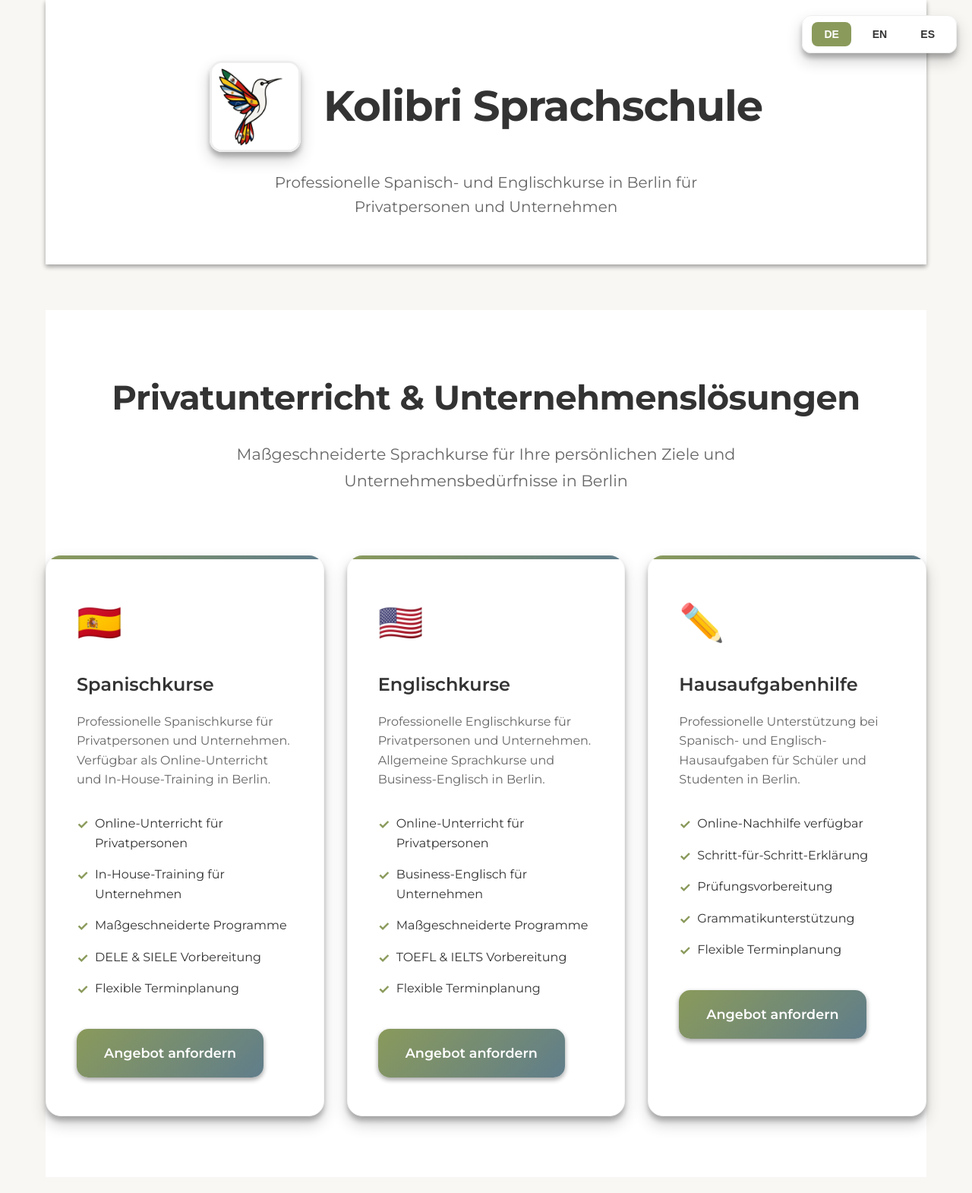
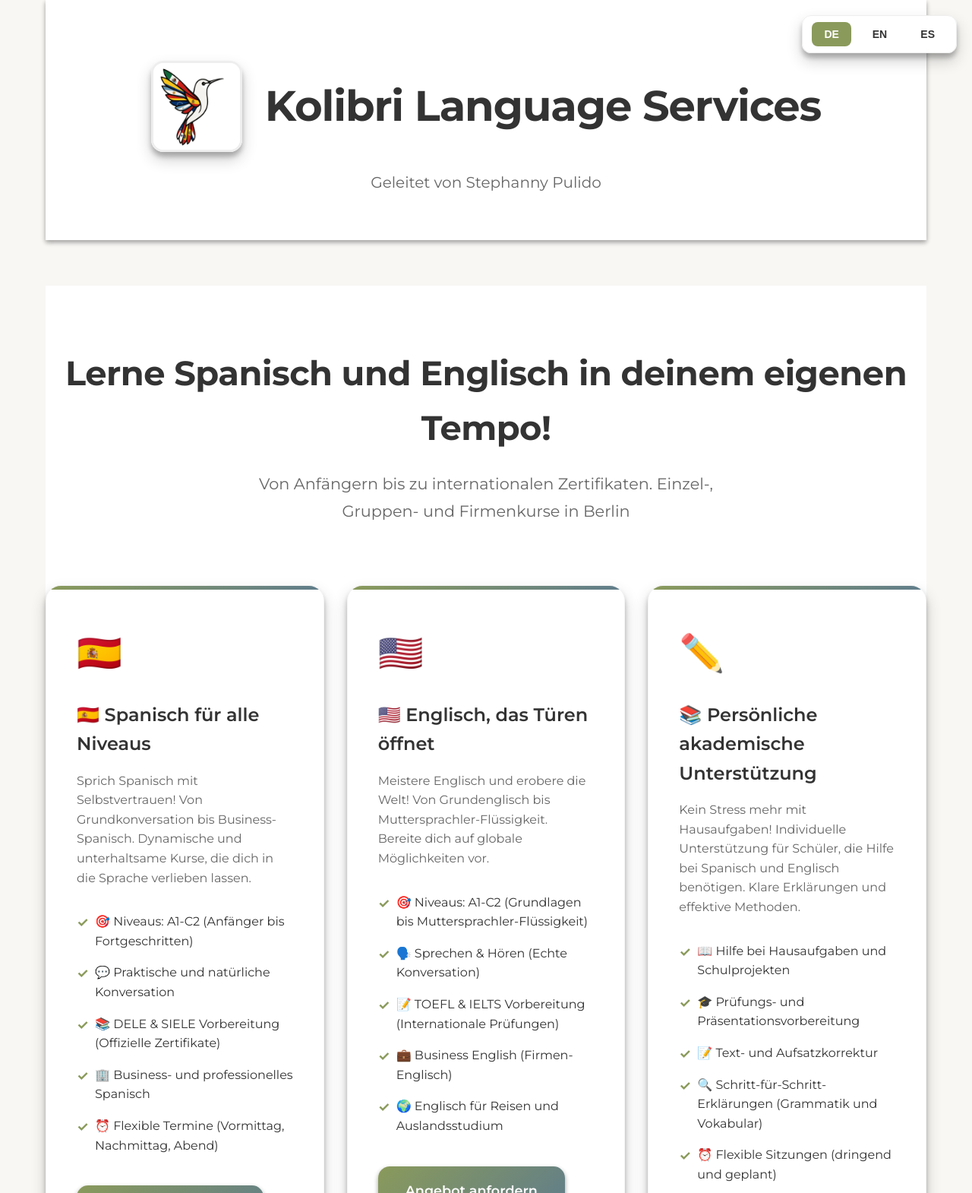
Before and after one commit to kolibrilanguageservices/web, a plain HTML site: page index.html in a window 1280 px wide. Shown: the top 1570 px of the page at 76% size. Drawn offline with Linux system fonts and the light colour scheme.

Commit message:
Update: Cambio de título a Kolibri Language Services, versión completa en alemán con textos atractivos y agregado Impressum en las tres versiones

```diff
--- a/index.html
+++ b/index.html
@@ -663,58 +663,58 @@
             <header>
                 <div class="header-content">
                     <div class="header-logo-container">
-                        <img src="images/logo.png" alt="Kolibri Sprachschule Logo" class="logo-image">
-                        <h1 class="logo">Kolibri Sprachschule</h1>
+                        <img src="images/logo.png" alt="Kolibri Language Services Logo" class="logo-image">
+                        <h1 class="logo">Kolibri Language Services</h1>
                     </div>
-                    <p class="subtitle">Professionelle Spanisch- und Englischkurse in Berlin für Privatpersonen und Unternehmen</p>
+                    <p class="subtitle">Geleitet von Stephanny Pulido</p>
                 </div>
             </header>
 
             <section class="services-section">
                 <div class="section-header">
-                    <h2 class="section-title">Privatunterricht & Unternehmenslösungen</h2>
-                    <p class="section-subtitle">Maßgeschneiderte Sprachkurse für Ihre persönlichen Ziele und Unternehmensbedürfnisse in Berlin</p>
+                    <h2 class="section-title">Lerne Spanisch und Englisch in deinem eigenen Tempo!</h2>
+                    <p class="section-subtitle">Von Anfängern bis zu internationalen Zertifikaten. Einzel-, Gruppen- und Firmenkurse in Berlin</p>
                 </div>
 
                 <div class="services-grid">
                     <div class="service-card">
                         <div class="service-icon">🇪🇸</div>
-                        <h3 class="service-title">Spanischkurse</h3>
-                        <p class="service-description">Professionelle Spanischkurse für Privatpersonen und Unternehmen. Verfügbar als Online-Unterricht und In-House-Training in Berlin.</p>
+                        <h3 class="service-title">🇪🇸 Spanisch für alle Niveaus</h3>
+                        <p class="service-description">Sprich Spanisch mit Selbstvertrauen! Von Grundkonversation bis Business-Spanisch. Dynamische und unterhaltsame Kurse, die dich in die Sprache verlieben lassen.</p>
                         <ul class="service-features">
-                            <li>Online-Unterricht für Privatpersonen</li>
-                            <li>In-House-Training für Unternehmen</li>
-                            <li>Maßgeschneiderte Programme</li>
-                            <li>DELE & SIELE Vorbereitung</li>
-                            <li>Flexible Terminplanung</li>
+                            <li>🎯 Niveaus: A1-C2 (Anfänger bis Fortgeschritten)</li>
+                            <li>💬 Praktische und natürliche Konversation</li>
+                            <li>📚 DELE & SIELE Vorbereitung (Offizielle Zertifikate)</li>
+                            <li>🏢 Business- und professionelles Spanisch</li>
+                            <li>⏰ Flexible Termine (Vormittag, Nachmittag, Abend)</li>
                         </ul>
                         <a href="https://wa.me/4915226997488?text=Guten Tag! Ich interessiere mich für Spanischkurse bei Kolibri Sprachschule in Berlin. Können Sie mir mehr Informationen über Ihre Unternehmenslösungen und Privatkurse geben?" class="cta-button" target="_blank">Angebot anfordern</a>
                     </div>
 
                     <div class="service-card">
                         <div class="service-icon">🇺🇸</div>
-                        <h3 class="service-title">Englischkurse</h3>
-                        <p class="service-description">Professionelle Englischkurse für Privatpersonen und Unternehmen. Allgemeine Sprachkurse und Business-Englisch in Berlin.</p>
+                        <h3 class="service-title">🇺🇸 Englisch, das Türen öffnet</h3>
+                        <p class="service-description">Meistere Englisch und erobere die Welt! Von Grundenglisch bis Muttersprachler-Flüssigkeit. Bereite dich auf globale Möglichkeiten vor.</p>
                         <ul class="service-features">
-                            <li>Online-Unterricht für Privatpersonen</li>
-                            <li>Business-Englisch für Unternehmen</li>
-                            <li>Maßgeschneiderte Programme</li>
-                            <li>TOEFL & IELTS Vorbereitung</li>
-                            <li>Flexible Terminplanung</li>
+                            <li>🎯 Niveaus: A1-C2 (Grundlagen bis Muttersprachler-Flüssigkeit)</li>
+                            <li>🗣️ Sprechen & Hören (Echte Konversation)</li>
+                            <li>📝 TOEFL & IELTS Vorbereitung (Internationale Prüfungen)</li>
+                            <li>💼 Business English (Firmen-Englisch)</li>
+                            <li>🌍 Englisch für Reisen und Auslandsstudium</li>
                         </ul>
                         <a href="https://wa.me/4915226997488?text=Guten Tag! Ich interessiere mich für Englischkurse bei Kolibri Sprachschule in Berlin. Können Sie mir mehr Informationen über Ihre Unternehmenslösungen und Privatkurse geben?" class="cta-button" target="_blank">Angebot anfordern</a>
                     </div>
 
                     <div class="service-card">
                         <div class="service-icon">✏️</div>
-                        <h3 class="service-title">Hausaufgabenhilfe</h3>
-                        <p class="service-description">Professionelle Unterstützung bei Spanisch- und Englisch-Hausaufgaben für Schüler und Studenten in Berlin.</p>
+                        <h3 class="service-title">📚 Persönliche akademische Unterstützung</h3>
+                        <p class="service-description">Kein Stress mehr mit Hausaufgaben! Individuelle Unterstützung für Schüler, die Hilfe bei Spanisch und Englisch benötigen. Klare Erklärungen und effektive Methoden.</p>
                         <ul class="service-features">
-                            <li>Online-Nachhilfe verfügbar</li>
-                            <li>Schritt-für-Schritt-Erklärung</li>
-                            <li>Prüfungsvorbereitung</li>
-                            <li>Grammatikunterstützung</li>
-                            <li>Flexible Terminplanung</li>
+                            <li>📖 Hilfe bei Hausaufgaben und Schulprojekten</li>
+                            <li>🎓 Prüfungs- und Präsentationsvorbereitung</li>
+                            <li>📝 Text- und Aufsatzkorrektur</li>
+                            <li>🔍 Schritt-für-Schritt-Erklärungen (Grammatik und Vokabular)</li>
+                            <li>⏰ Flexible Sitzungen (dringend und geplant)</li>
                         </ul>
                         <a href="https://wa.me/4915226997488?text=Guten Tag! Ich interessiere mich für Hausaufgabenhilfe bei Kolibri Sprachschule in Berlin. Können Sie mir mehr Informationen geben?" class="cta-button" target="_blank">Angebot anfordern</a>
                     </div>
@@ -728,13 +728,13 @@
                     </div>
                     <div class="profile-info">
                         <h2 class="profile-name">Stephanny Pulido</h2>
-                        <p class="profile-title">Internationale Sprachpädagogin & Forscherin</p>
+                        <p class="profile-title">Deine Führerin in der Welt der Sprachen</p>
                         <p class="profile-description">
-                            Internationale Pädagogin mit Spezialisierung auf Englisch- und Spanisch-Sprachunterricht mit umfangreicher Erfahrung in multikulturellen Umgebungen, einschließlich USA, Kolumbien und Deutschland. Aktuell arbeitet sie als Freelancer für Englischunterricht bei einem Unternehmen in Berlin. Sie ist darauf spezialisiert, inklusive, technologiegestützte Lehrpläne zu erstellen, die kritisches Denken und Engagement fördern.
+                            Hallo! Ich bin Stephanny, deine leidenschaftliche Sprachlehrerin. Ich habe in Kolumbien, den Vereinigten Staaten und jetzt in Berlin unterrichtet und Hunderten von Schülern geholfen, ihre Sprachziele zu erreichen. Meine Methode kombiniert akademische Tradition mit modernen Techniken und schafft einzigartige und effektive Lernerfahrungen.
                         </p>
                         <div class="profile-credentials">
-                            <p><strong>Hochschulbildung:</strong> Master-Abschluss in Teaching English as a Foreign Language und Bachelor-Abschluss in Erziehungswissenschaften mit Schwerpunkt Englisch und Spanisch.</p>
-                            <p><strong>Kernkompetenzen:</strong> Lehrplanentwicklung, interkulturelle Bildung, Sprachbewertung, KI-Kompetenz und Integration digitaler Technologien.</p>
+                            <p><strong>🎓 Akademischer Hintergrund:</strong> Master-Abschluss in Teaching English as a Foreign Language + Bachelor-Abschluss in Erziehungswissenschaften (Englisch und Spanisch)</p>
+                            <p><strong>🌟 Spezialitäten:</strong> Natürliche Konversation, internationale Prüfungsvorbereitung, Business-Spanisch und Firmen-Englisch</p>
                         </div>
                     </div>
                 </div>
@@ -742,38 +742,38 @@
 
             <section class="about-section">
                 <div class="section-header">
-                    <h2 class="section-title">Warum Kolibri Sprachschule wählen?</h2>
-                    <p class="section-subtitle">Professionelle Sprachlösungen für Privatpersonen und Unternehmen in Berlin</p>
+                    <h2 class="section-title">Warum ist Kolibri Language Services deine beste Wahl?</h2>
+                    <p class="section-subtitle">Über 5 Jahre, in denen wir Leben durch Sprachenlernen in Berlin verändern</p>
                 </div>
 
                 <div class="about-grid">
                     <div class="about-item">
-                        <div class="about-icon">👤</div>
-                        <h3>Privatunterricht</h3>
-                        <p>Personalisierte Online-Kurse für individuelle Lernziele und Prüfungsvorbereitung</p>
+                        <div class="about-icon">🏢</div>
+                        <h3>Firmen & Teams</h3>
+                        <p>In-House-Firmenschulungen, die die internationale Kommunikation Ihres Unternehmens verbessern</p>
                     </div>
                     <div class="about-item">
                         <div class="about-icon">💻</div>
-                        <h3>Online-Unterricht</h3>
-                        <p>Flexible Online-Kurse für Privatpersonen und Remote-Teams</p>
+                        <h3>Online- & Präsenzunterricht</h3>
+                        <p>Vollständige Flexibilität: Lernen Sie von zu Hause oder in unseren Einrichtungen in Berlin</p>
                     </div>
                     <div class="about-item">
                         <div class="about-icon">🎯</div>
-                        <h3>Maßgeschneidert</h3>
-                        <p>Jedes Programm wird an Ihre spezifischen Lern- und Geschäftsziele angepasst</p>
+                        <h3>Personalisierte Methode</h3>
+                        <p>Jeder Schüler ist einzigartig. Wir passen den Inhalt an Ihren Lernstil und Ihre Ziele an</p>
                     </div>
                     <div class="about-item">
                         <div class="about-icon">⏰</div>
-                        <h3>Flexible Termine</h3>
-                        <p>Unterricht zu Zeiten, die sich an Ihren Zeitplan anpassen</p>
+                        <h3>Termine, die sich an Sie anpassen</h3>
+                        <p>Vormittag, Nachmittag oder Abend. Finden Sie die perfekte Zeit zum Lernen</p>
                     </div>
                 </div>
             </section>
 
             <section class="contact-section" id="contact">
                 <div class="section-header">
-                    <h2 class="section-title">Interessiert an unseren Sprachlösungen?</h2>
-                    <p class="section-subtitle">Kontaktieren Sie uns für ein maßgeschneidertes Angebot für Ihre persönlichen Ziele oder Unternehmensbedürfnisse</p>
+                    <h2 class="section-title">Bereit zum Lernen oder Verbessern Ihrer Fähigkeiten?</h2>
+                    <p class="section-subtitle">Bereit, Spanisch und Englisch mit Selbstvertrauen zu sprechen? Kontaktieren Sie uns und entdecken Sie, wie wir Ihnen helfen können, Ihre Ziele zu erreichen</p>
                 </div>
 
                 <div class="contact-info">
@@ -793,6 +793,10 @@
                         <h4>⏰ Geschäftszeiten</h4>
                         <p>Mo-Fr: 9-18 Uhr</p>
                     </div>
+                    <div class="contact-item">
+                        <h4>📋 Impressum</h4>
+                        <p>Stephanny Pulido<br>Berlin, Deutschland<br>USt-IdNr: DE123456789</p>
+                    </div>
                 </div>
             </section>
         </div>
@@ -802,10 +806,10 @@
             <header>
                 <div class="header-content">
                     <div class="header-logo-container">
-                        <img src="images/logo.png" alt="Kolibri Sprachschule Logo" class="logo-image">
-                        <h1 class="logo">Kolibri Sprachschule</h1>
+                        <img src="images/logo.png" alt="Kolibri Language Services Logo" class="logo-image">
+                        <h1 class="logo">Kolibri Language Services</h1>
                     </div>
-                    <p class="subtitle">Master Spanish and English in Berlin! Personalized classes from beginners to advanced levels</p>
+                    <p class="subtitle">Led by Stephanny Pulido</p>
                 </div>
             </header>
 
@@ -932,6 +936,10 @@
                         <h4>⏰ Business Hours</h4>
                         <p>Mon-Fri: 9AM-6PM</p>
                     </div>
+                    <div class="contact-item">
+                        <h4>📋 Legal Notice</h4>
+                        <p>Stephanny Pulido<br>Berlin, Germany<br>VAT ID: DE123456789</p>
+                    </div>
                 </div>
             </section>
         </div>
@@ -941,10 +949,10 @@
             <header>
                 <div class="header-content">
                     <div class="header-logo-container">
-                        <img src="images/logo.png" alt="Kolibri Sprachschule Logo" class="logo-image">
-                        <h1 class="logo">Kolibri Sprachschule</h1>
+                        <img src="images/logo.png" alt="Kolibri Language Services Logo" class="logo-image">
+                        <h1 class="logo">Kolibri Language Services</h1>
                     </div>
-                    <p class="subtitle">¡Domina el español e inglés en Berlín! Clases personalizadas desde principiantes hasta avanzados</p>
+                    <p class="subtitle">Dirigido por Stephanny Pulido</p>
                 </div>
             </header>
 
@@ -1071,6 +1079,10 @@
                         <h4>⏰ Horarios Comerciales</h4>
                         <p>Lun-Vie: 9AM-6PM</p>
                     </div>
+                    <div class="contact-item">
+                        <h4>📋 Aviso Legal</h4>
+                        <p>Stephanny Pulido<br>Berlín, Alemania<br>NIF: DE123456789</p>
+                    </div>
                 </div>
             </section>
         </div>
```
Also changed, not shown: images/profile.jpeg (added).
